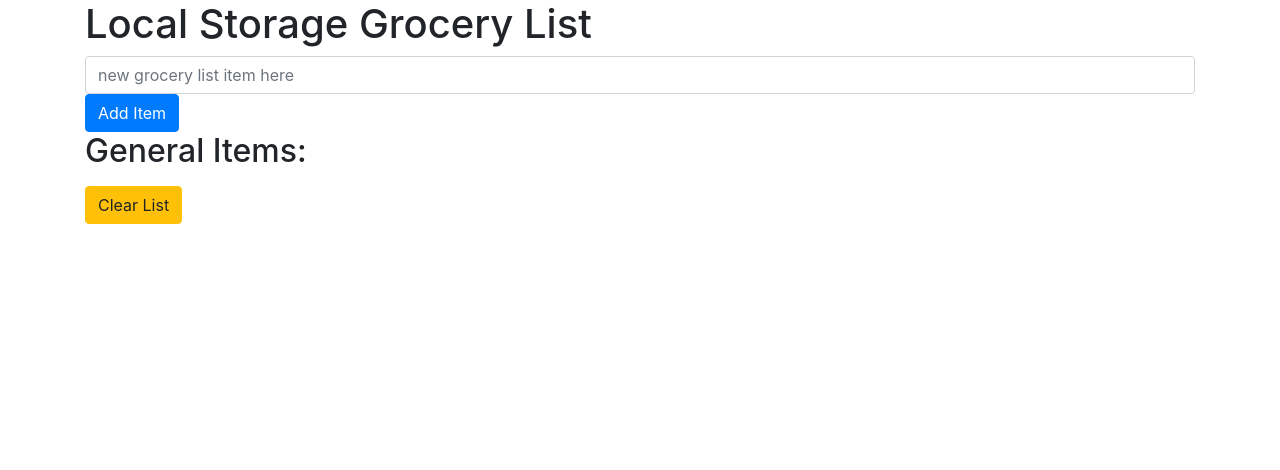
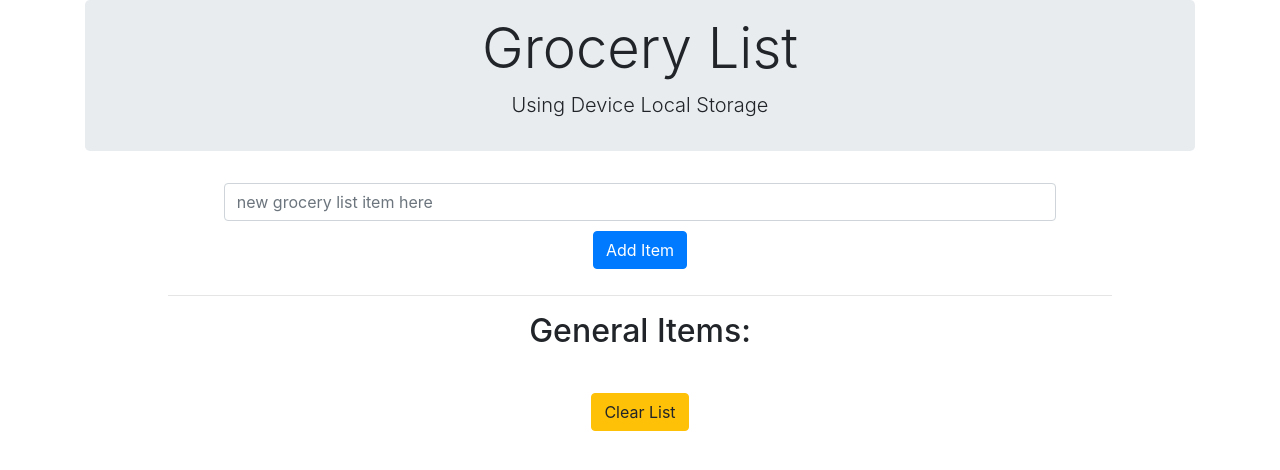
Before and after one commit to HoldenJC/categorized-grocery-list-aws-api, a website built with webpack: page src/index.html in a window 1280 px wide. Built offline with nearby package versions, Linux system fonts and the light colour scheme.

Commit message:
update css styling and perform minor variable name changes in main.js

```diff
--- a/src/index.html
+++ b/src/index.html
@@ -6,14 +6,22 @@
 
 <body>
   <div class="container">
-    <h1>Local Storage Grocery List</h1>
+    <div class="jumbotron">
+      <h1 class="display-4">Grocery List</h1>
+      <p class="lead">Using Device Local Storage</p>
+    </div>
+
     <form>
         <input id="addItem" class="form-control" type="text" placeholder="new grocery list item here" required>
         <button class="btn btn-primary" type="submit">Add Item</button>
     </form>
 
+    <hr>
+
+    <div id="groceryList">
     <h2>General Items:</h2>
     <ul></ul>
+    </div>
 
     <button id="clearList" class="btn btn-warning">Clear List</button>
   </div>
--- a/src/main.js
+++ b/src/main.js
@@ -5,7 +5,7 @@ import 'bootstrap/dist/css/bootstrap.min.css';
 
 const form = document.querySelector('form');
 const ul = document.querySelector('ul');
-const button = document.querySelector('button');
+const clearAll = document.getElementById('clearList');
 const input = document.getElementById('addItem');
 let groceryList = localStorage.getItem('items') ? JSON.parse(localStorage.getItem('items')) : [];
 
@@ -32,7 +32,7 @@ localData.forEach(item => {
   groceryItemAppender(item);
 });
 
-document.getElementById('clearList').addEventListener('click', function() {
+clearAll.addEventListener('click', function() {
   localStorage.clear();
   while (ul.firstChild) {
     ul.removeChild(ul.firstChild);
--- a/src/styles.css
+++ b/src/styles.css
@@ -0,0 +1,36 @@
+button {
+  margin-top: 10px !important;
+  margin-bottom: 10px !important;
+}
+
+.jumbotron {
+  text-align: center;
+  padding-top: 15px !important;
+  padding-bottom: 15px !important;
+}
+
+#groceryList, form, #clearList {
+  text-align: center;
+  display: block;
+  margin-left: auto;
+  margin-right: auto;
+}
+
+#addItem {
+  display: block;
+  margin-left: auto;
+  margin-right: auto;
+  width: 75%;
+}
+
+hr {
+  width: 85%;
+}
+
+#groceryList > ul {
+  display: inline-block;
+  position: relative;
+  text-align: left;
+  right: 15px;
+
+}
```
